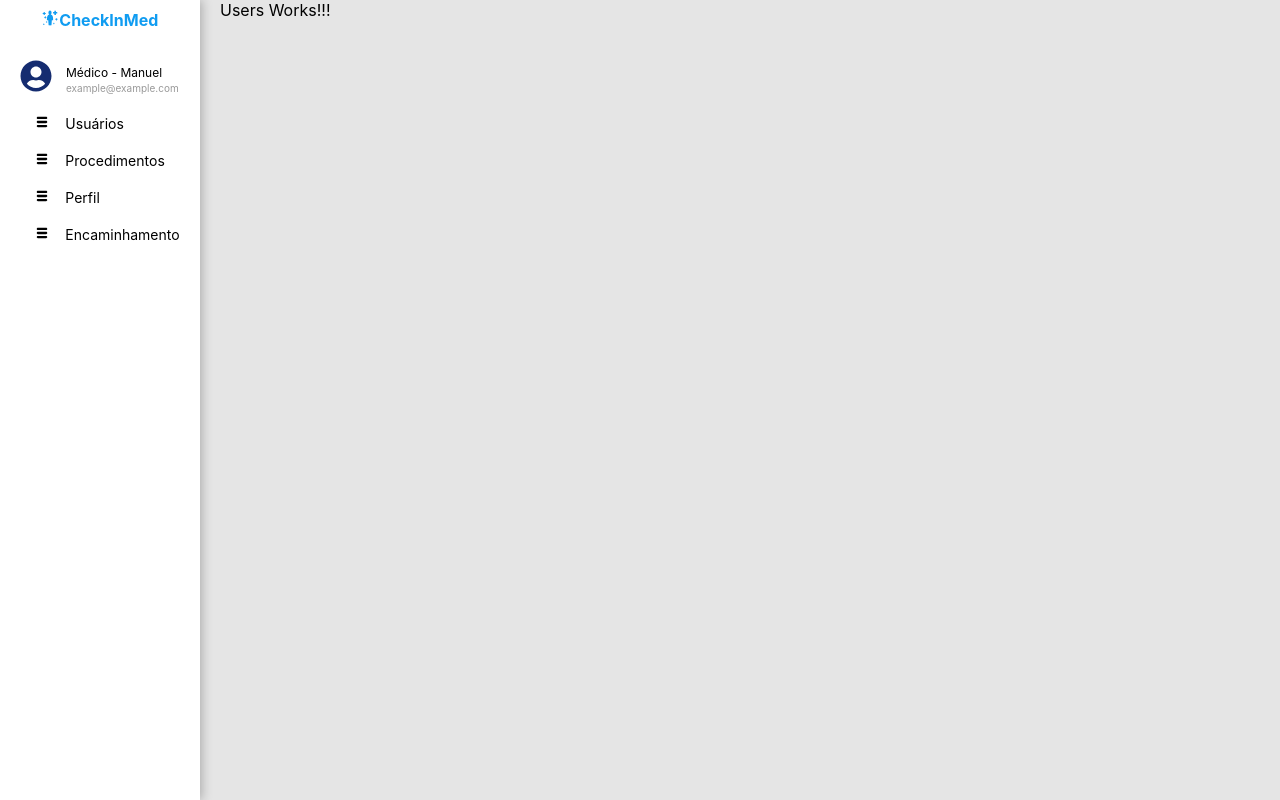
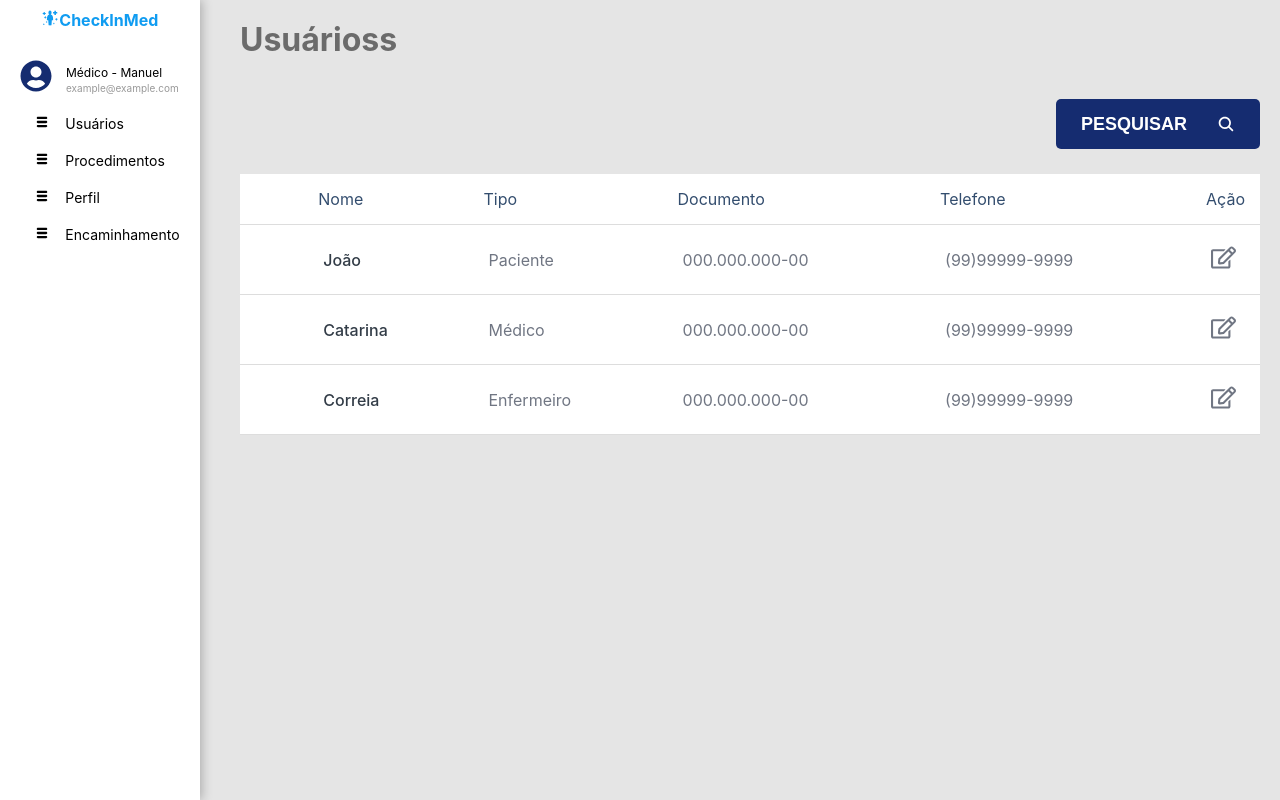
Before and after one commit to DoTTa0/TCC, a React (Vite) app in the folder client/: page /users in a window 1280 px wide. Built offline with nearby package versions, Linux system fonts and the light colour scheme.

Commit message:
feat: Users Page list

```diff
--- /dev/null
+++ b/client/src/components/UsersTableComponent/DataTables.ts
@@ -0,0 +1,26 @@
+export const columns = [
+    {
+        name: '',
+        value: 'space'
+    },
+    {
+        name: 'Nome',
+        value: 'name'
+    },
+    {
+        name: 'Tipo',
+        value: 'userType'
+    },
+    {
+        name: 'Documento',
+        value: 'document'
+    },
+    {
+        name: 'Telefone',
+        value: 'phone'
+    },
+    {
+        name: 'Ação',
+        value: 'userId'
+    }
+];
--- /dev/null
+++ b/client/src/components/UsersTableComponent/index.tsx
@@ -0,0 +1,40 @@
+import { FaRegEdit } from "react-icons/fa";
+import { columns } from "./DataTables";
+import { TableCell, TableCellName, TableContainer, TableHead, TableHeaderCell, TableRow } from "./styles";
+
+// Definição de tipos para as propriedades do componente de tabela
+interface TableProps {
+    // eslint-disable-next-line @typescript-eslint/no-explicit-any
+    data: any[];
+  }
+
+const UsersTableComponent: React.FC<TableProps> = ({ data }) => {
+    return (
+      <TableContainer>
+        <TableHead>
+        <TableRow>
+          {columns.map((column, index) => (
+            <TableHeaderCell key={index}>{column.name}</TableHeaderCell>
+          ))}
+        </TableRow>
+      </TableHead>
+        <tbody>
+          {data.map((row, rowIndex) => (
+            <TableRow key={rowIndex}>
+              {columns.map((column, colIndex) => {
+
+                if(column.name === 'Nome') return <TableCellName key={colIndex}>{row[column.value]}</TableCellName>
+
+                if(column.name === 'Ação') return <TableCell width={'5%'} key={colIndex}><FaRegEdit fontSize={25} /></TableCell>
+
+                return <TableCell key={colIndex}>{row[column.value]}</TableCell>
+              }
+              )}
+            </TableRow>
+          ))}
+        </tbody>
+      </TableContainer>
+    );
+  };
+
+  export default UsersTableComponent;
--- /dev/null
+++ b/client/src/components/UsersTableComponent/styles.ts
@@ -0,0 +1,43 @@
+import styled from "styled-components";
+
+// Estilizando a tabela e suas células
+export const TableContainer = styled.table`
+  width: 100%;
+  border-collapse: collapse;
+`;
+
+export const TableHead = styled.thead`
+  background-color: #f2f2f2;
+  padding: 10px 0px;
+  border-radius: 5px;
+`;
+
+export const TableRow = styled.tr`
+    background-color: white;
+  /* &:nth-child(even) {
+    background-color: #f9f9f9;
+  } */
+`;
+
+export const TableHeaderCell = styled.th`
+  border-bottom: .5px solid #dddddd;
+  text-align: left;
+  padding: 15px; /* Adicionando padding ao cabeçalho */
+  color: #334D6E;
+  font-weight: normal;
+`;
+
+export const TableCell = styled.td`
+  border-bottom: 1px solid #dddddd;
+  text-align: left;
+  padding: 20px;
+  color: #707683;
+`;
+
+export const TableCellName = styled.td`
+  border-bottom: 1px solid #dddddd;
+  text-align: left;
+  padding: 20px;
+  color: #323C47;
+  font-weight: 550;
+`;
--- a/client/src/pages/Users/index.tsx
+++ b/client/src/pages/Users/index.tsx
@@ -1,7 +1,47 @@
+import { IoSearch } from "react-icons/io5";
+import { DivButton, UsersMain } from "./styles";
+import ButtonComponent from "../../components/ButtonComponent";
+import TitleComponent from "../../components/TitleComponent";
+import UsersTableComponent from "../../components/UsersTableComponent";
+
+const data = [
+    {
+        space: '',
+        name: 'João',
+        userType: 'Paciente',
+        document: '000.000.000-00',
+        phone: '(99)99999-9999',
+        userId: 1
+    },
+    {
+        space: '',
+        name: 'Catarina',
+        userType: 'Médico',
+        document: '000.000.000-00',
+        phone: '(99)99999-9999',
+        userId: 2
+    },
+    {
+        space: '',
+        name: 'Correia',
+        userType: 'Enfermeiro',
+        document: '000.000.000-00',
+        phone: '(99)99999-9999',
+        userId: 3
+    },
+    // Adicione mais objetos conforme necessário
+  ];
+
 const UsersPage = () => {
     return (
         <div className="page">
-            Users Works!!!
+            <UsersMain>
+                <TitleComponent title='Usuárioss' />
+                <DivButton>
+                    <ButtonComponent icon={<IoSearch />} text='Pesquisar'/>
+                </DivButton>
+                <UsersTableComponent data={data} />
+            </UsersMain>
         </div>
     );
 }
--- /dev/null
+++ b/client/src/pages/Users/styles.ts
@@ -0,0 +1,16 @@
+import styled from "styled-components"
+
+export const UsersMain = styled.div`
+display: flex;
+width: 100%;
+padding:20px;
+flex-flow: row wrap;
+justify-content: flex-start;
+`
+
+export const DivButton = styled.div`
+    display: flex;
+    justify-content: flex-end;
+    width: 100%;
+    margin: 25px 0px;
+`
```
